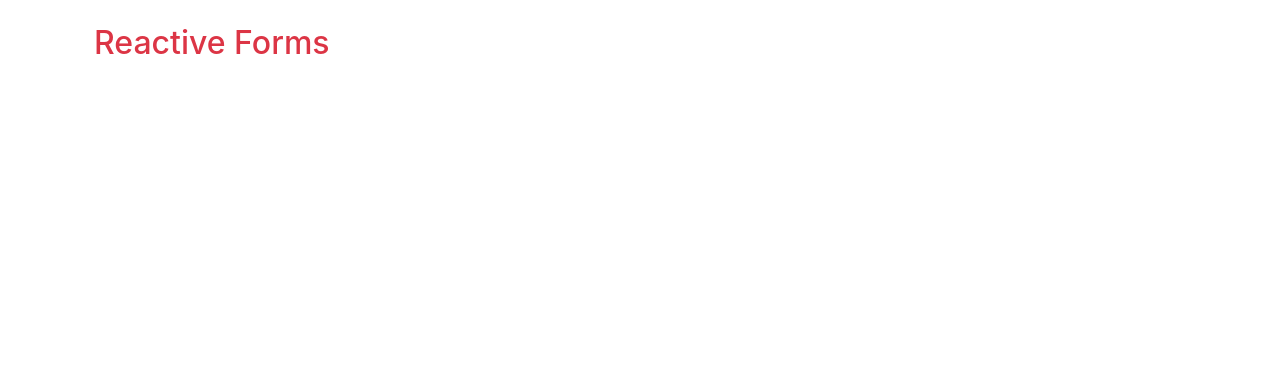
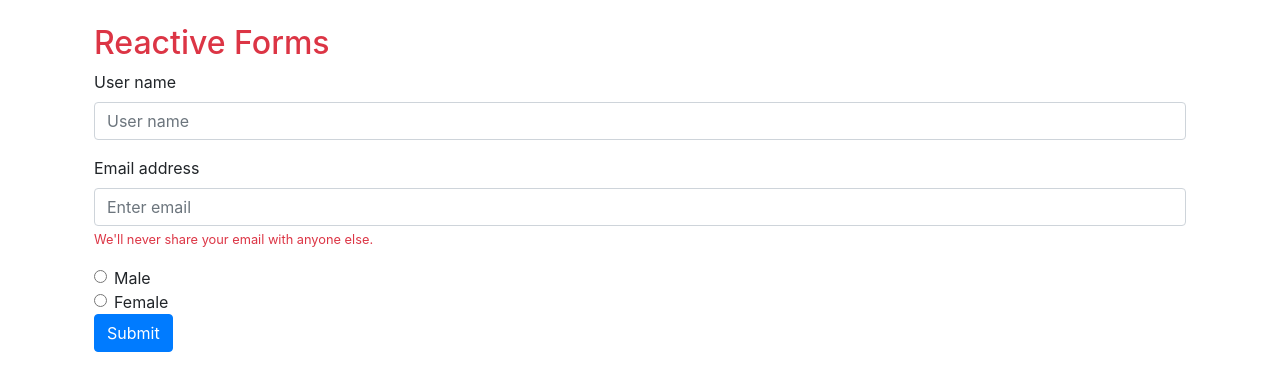
Before and after one commit to afolabiopakunle/angular-Reactive-Forms, an Angular app: page / in a window 1280 px wide. Shown: the top 390 px of the page. Built offline with nearby package versions, Linux system fonts and the light colour scheme.

Commit message:
form set

```diff
--- a/src/app/app.component.html
+++ b/src/app/app.component.html
@@ -1,5 +1,26 @@
 <div class="container p-4">
   <h2 class="text-danger">Reactive Forms</h2>
 
+  <form>
+    <div class="form-group">
+      <label for="username">User name</label>
+      <input type="text" class="form-control" id="username" placeholder="User name">
+    </div>
 
+    <div class="form-group">
+      <label for="exampleInputEmail1">Email address</label>
+      <input type="email" class="form-control" id="exampleInputEmail1" aria-describedby="emailHelp" placeholder="Enter email">
+      <small id="emailHelp" class="form-text text-danger">We'll never share your email with anyone else.</small>
+    </div>
+    <div class="form-check">
+      <input type="radio" name="gender" class="form-check-input" id="male">
+      <label class="form-check-label" for="male">Male</label>
+    </div>
+
+    <div class="form-check">
+      <input type="radio" name="gender" class="form-check-input" id="female">
+      <label class="form-check-label" for="female">Female</label>
+    </div>
+    <button type="submit" class="btn btn-primary">Submit</button>
+  </form>
 </div>
--- a/src/app/app.component.ts
+++ b/src/app/app.component.ts
@@ -1,4 +1,5 @@
-import { Component, VERSION } from '@angular/core';
+import { Component } from '@angular/core';
+import { FormGroup } from '@angular/forms';
 
 @Component({
   selector: 'my-app',
@@ -6,5 +7,6 @@ import { Component, VERSION } from '@angular/core';
   styleUrls: [ './app.component.css' ]
 })
 export class AppComponent  {
-  name = 'Angular ' + VERSION.major;
+
+  signUpForm: FormGroup;
 }
--- a/src/app/app.module.ts
+++ b/src/app/app.module.ts
@@ -1,11 +1,11 @@
 import { NgModule } from '@angular/core';
 import { BrowserModule } from '@angular/platform-browser';
-import { FormsModule } from '@angular/forms';
+import { ReactiveFormsModule } from '@angular/forms';
 
 import { AppComponent } from './app.component';
 
 @NgModule({
-  imports:      [ BrowserModule, FormsModule ],
+  imports:      [ BrowserModule, ReactiveFormsModule ],
   declarations: [ AppComponent ],
   bootstrap:    [ AppComponent ]
 })
```
